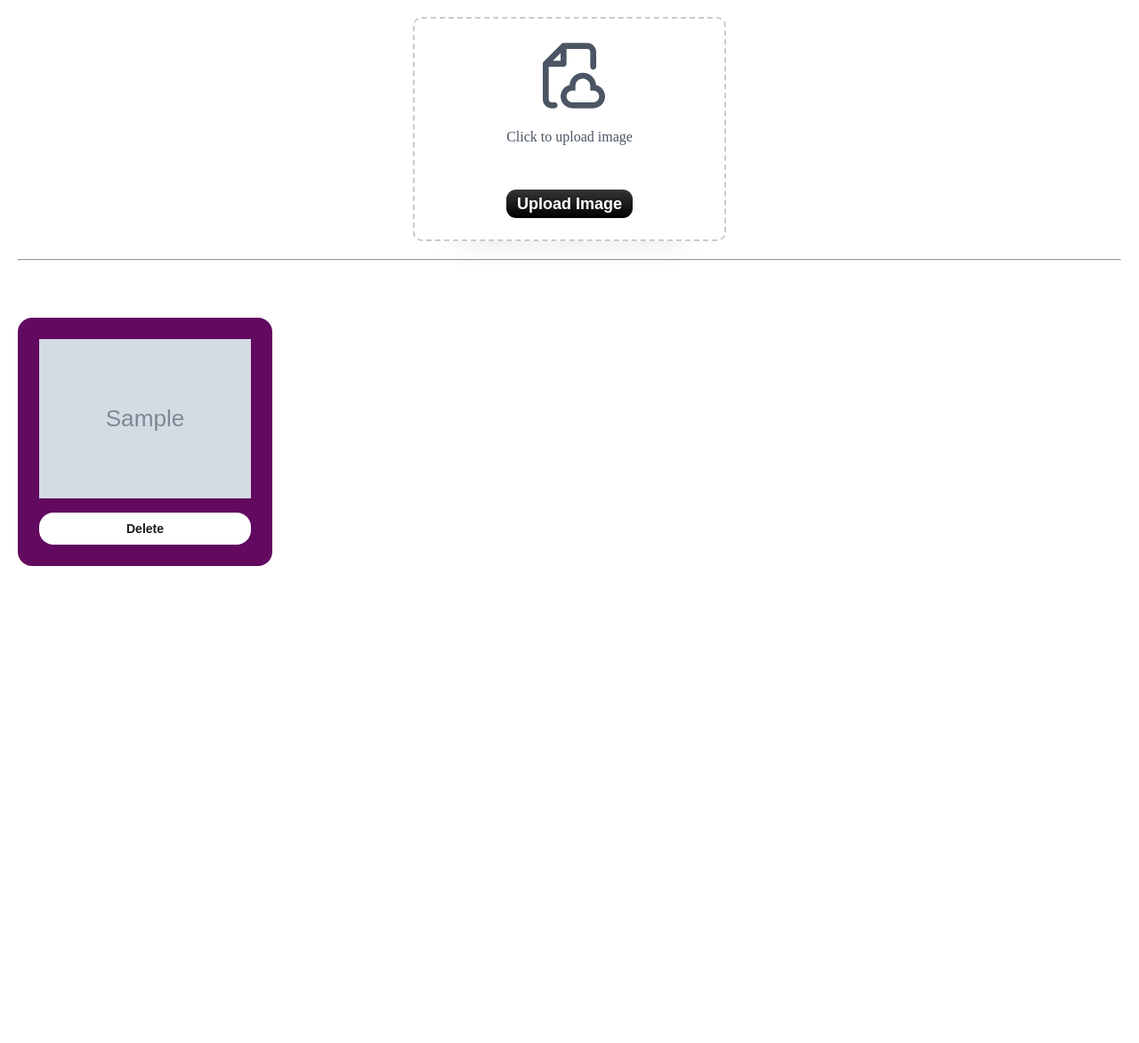
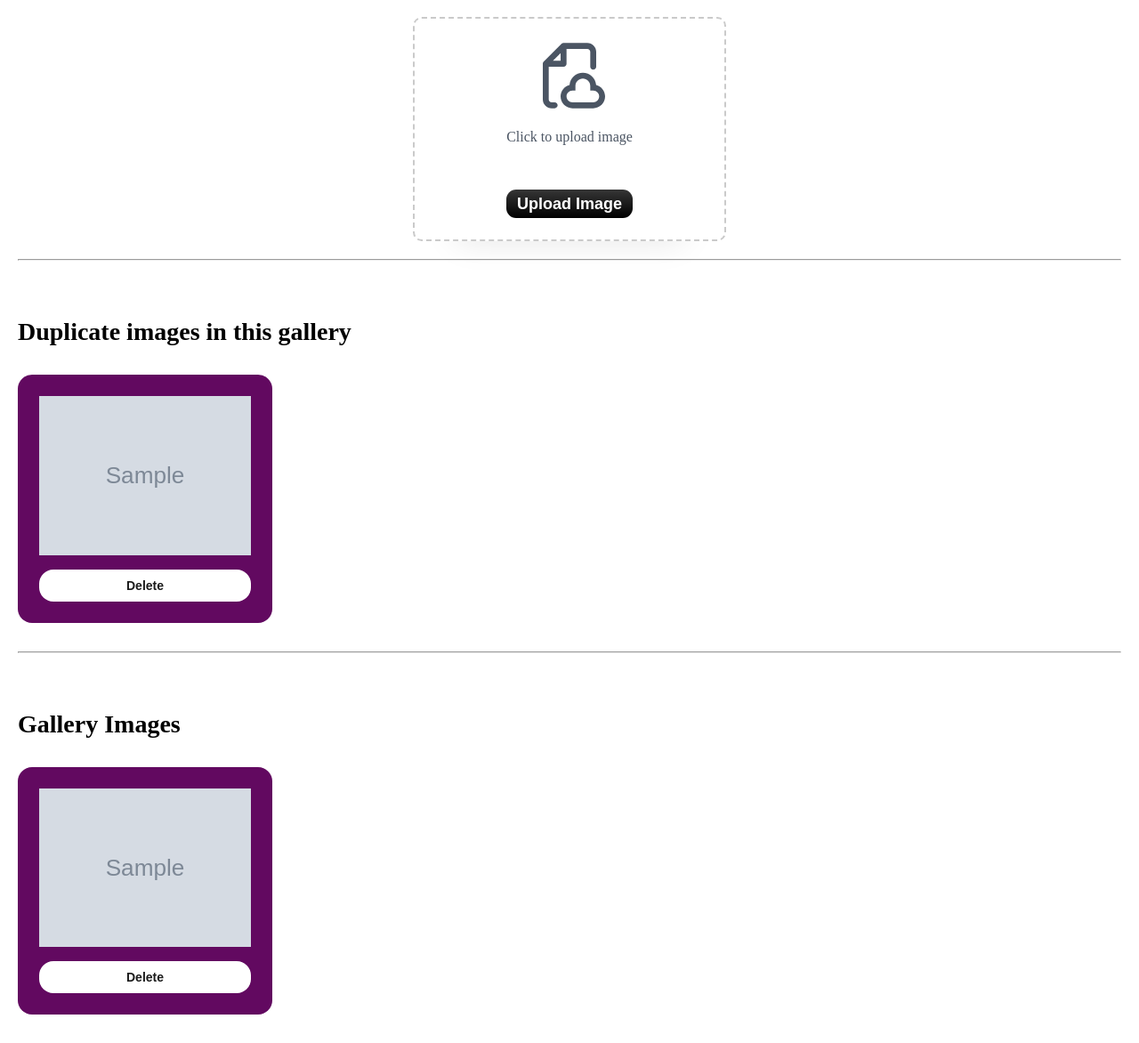
Before and after one commit to Chiragj2003/cloud_image_services-, a FastAPI app: template templates/gallery.html in a window 1280 px wide. Shown: the part 86-1258 px from the top of the page at 89% size. Before the commit the page ends 722 px from the top, so only its background shows below. Run offline with FastAPI, Linux system fonts and the light colour scheme; the template is opened without the code that fills it: most values are stand-ins (such as "Sample title", 1, 10 or a date in 2020); grey boxes marked "Sample" are stand-in pictures.

Commit message:
duplicate in gallery

```diff
--- a/local_constants.py
+++ b/local_constants.py
@@ -1,2 +1,2 @@
 PROJECT_NAME = ""
-PROJECT_STORAGE_BUCKET = " "
+PROJECT_STORAGE_BUCKET = ""
--- a/main.py
+++ b/main.py
@@ -9,7 +9,7 @@
 import starlette.status as status
 from datetime import datetime
 import local_constants
-
+import hashlib
 
 app = FastAPI()
 
@@ -186,9 +186,19 @@
         return RedirectResponse("/", status_code=status.HTTP_302_FOUND)
 
     images = firestore_db.collection('images').where("galleryId", "==", galleryId).get()
-    print(images)
+    duplicatesInSameGallery = []
+    seen = []
+    for image in images:
+        hashId = image.get('hashId')
+        print(hashId)
+        if hashId in seen:
+            duplicatesInSameGallery.append(image)
+        else:
+            seen.append(hashId)
 
-    return templets.TemplateResponse('gallery.html', { 'request' : req, 'user_token': user_token, "gallery": gallery.get(), "images" : images })
+    del(seen)
+
+    return templets.TemplateResponse('gallery.html', { 'request' : req, 'user_token': user_token, "gallery": gallery.get(), "images" : images, "duplicatesInSameGallery": duplicatesInSameGallery })
 
 
 def addFile (file):
@@ -198,6 +208,14 @@
     blob.upload_from_file(file.file)
     blob.make_public()
     return blob.public_url
+
+
+def hashing( file ):
+    hash = hashlib.md5()
+    content = file.file.read()
+    hash.update(content)
+    file.file.seek(0)
+    return hash.hexdigest()
 
 
 @app.post("/upload-image/{id}", response_class=RedirectResponse)
@@ -214,6 +232,7 @@
         return RedirectResponse("/")
 
     form = await req.form()
+    hashId = hashing(form['image'])
     url = addFile( form['image'] )
 
     firestore_db.collection('images').document().set({
@@ -221,7 +240,8 @@
         "name" : form['image'].filename,
         "galleryId" : gallery.id,
         "userId" : user_token['user_id'],
-        "created" : datetime.now()
+        "created" : datetime.now(),
+        "hashId" : hashId
     })
 
     return RedirectResponse(f"/gallery/{id}", status_code=status.HTTP_302_FOUND)
--- a/static/style.css
+++ b/static/style.css
@@ -110,8 +110,8 @@
 }
 
 .grid-structure {
-  padding-top: 4rem;
-  padding-bottom: 4rem;
+  padding-top: 2rem;
+  padding-bottom: 2rem;
   display: grid;
   grid-template-columns: repeat(4, minmax(0, 1fr));
   gap: 2rem;
@@ -263,3 +263,7 @@
   background: #ededed;
   scale: 105%;
 }
+
+.gallery-section {
+  padding-top: 4rem;
+}
--- a/templates/gallery.html
+++ b/templates/gallery.html
@@ -26,7 +26,25 @@
             </label>
         </form>
         <hr/>
-        <section class="grid-structure" >
+        <section class="gallery-section" >
+            <h2 class="title" >Duplicate images in this gallery</h2>
+            <div class="grid-structure" >
+                {% for image in duplicatesInSameGallery %}
+                    <div class="image-card">
+                        <img src="{{ image.get('url') }}" alt="">
+                        <form action="/image/delete/{{ image.id }}" method="get" >
+                            <button type="submit" >
+                                Delete
+                            </button>
+                        </form>
+                    </div>
+                {% endfor %}
+            </div>
+        </section>
+        <hr/>
+        <section class="gallery-section" >
+            <h2 class="title" >Gallery Images</h2>
+            <div class="grid-structure" >
                 {% for image in images %}
                     <div class="image-card">
                         <img src="{{ image.get('url') }}" alt="">
@@ -37,7 +55,9 @@
                         </form>
                     </div>
                 {% endfor %}
+            </div>
         </section>
+
     </main>
 </body>
 </html>
```
Lines whose indentation alone changed are shown as unchanged.
